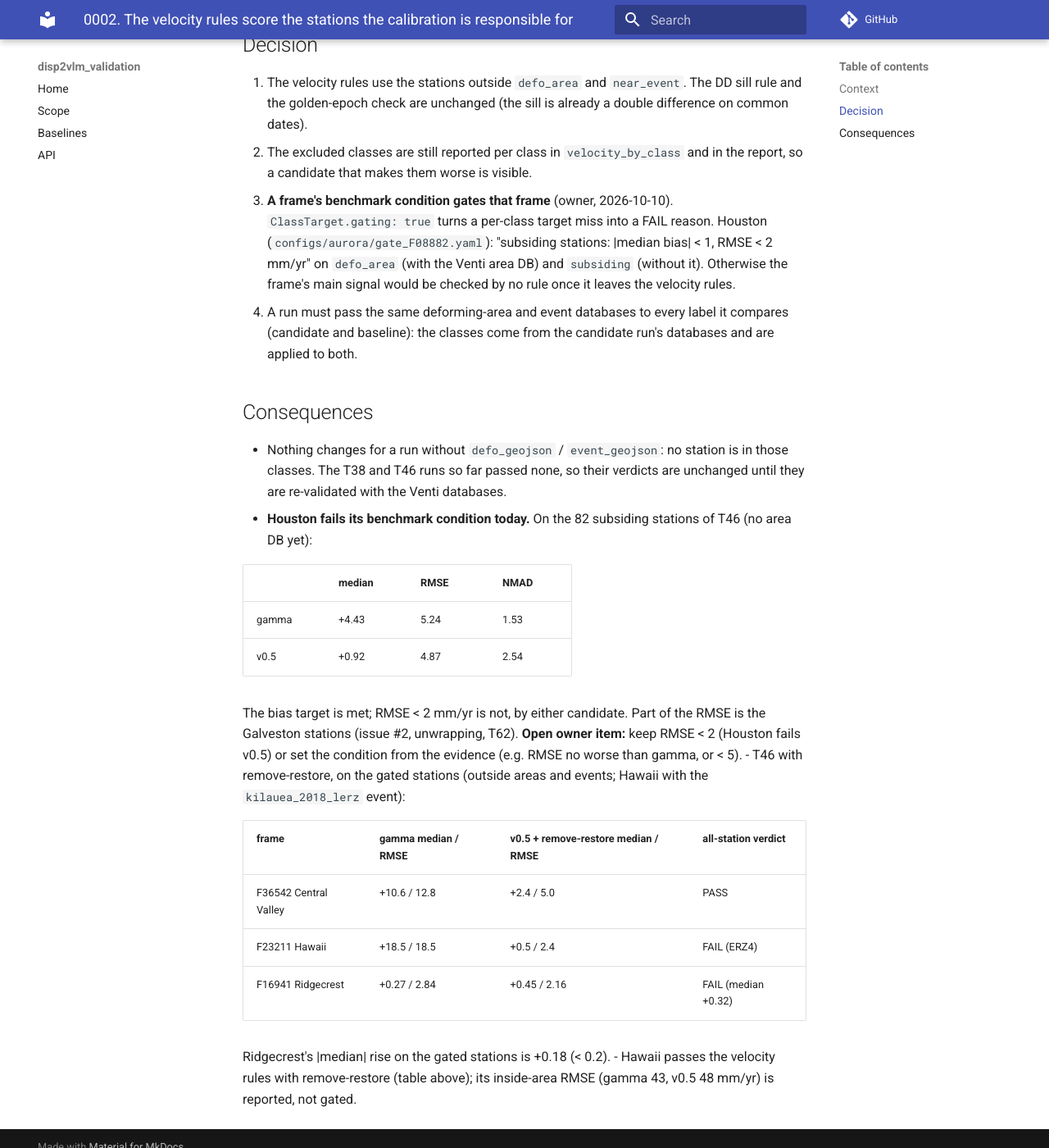
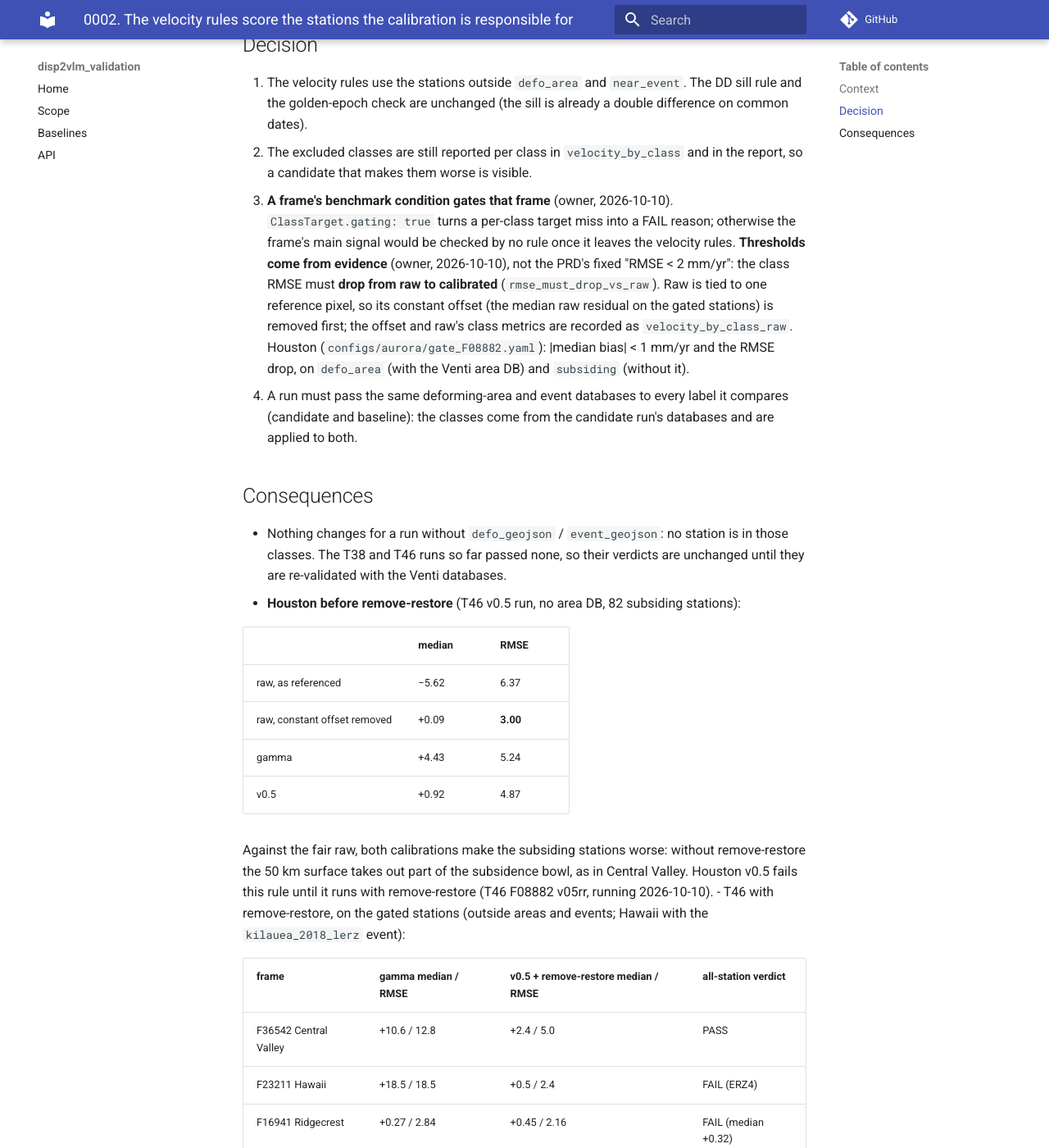
Before and after one commit to mgovorcin/disp2vlm_validation, an MkDocs documentation site: the page built from docs/decisions/0002-velocity-gate-outside-deforming-areas.md, in a window 1280 px wide and 1400 px high, scrolled down 1026 px. Shown: the whole window at 82% size. Built offline with MkDocs 1.6.1 and Material for MkDocs 9.7.7, drawn with Linux system fonts in a browser that asks for light colours; comment, search, counter and statistics services are not loaded; some of the changed text lies outside the part shown.

Commit message:
feat(gate): benchmark RMSE must drop from raw (owner: thresholds from evidence)
- ClassTarget.rmse_must_drop_vs_raw: the class RMSE must be below raw's,
  raw with its constant offset (median raw residual on the gated stations)
  removed, since raw is tied to one reference pixel. metrics.json records
  velocity_by_class_raw (offset and raw class metrics).
- Houston gate: |median bias| < 1 and the RMSE drop, replacing the PRD's
  fixed RMSE < 2 mm/yr (owner, 2026-10-10).
- Decision 0002 updated: before remove-restore Houston's subsiding
  stations are worse than the offset-removed raw (v0.5 4.87, gamma 5.24
  vs raw 3.00 mm/yr), so Houston v0.5 fails until the remove-restore run.
- evaluate: per-class checks moved to _class_target_misses.

Co-Authored-By: Claude Opus 5.5 <noreply@anthropic.com>

```diff
--- a/docs/decisions/0002-velocity-gate-outside-deforming-areas.md
+++ b/docs/decisions/0002-velocity-gate-outside-deforming-areas.md
@@ -41,10 +41,16 @@ stable station. The 2018 eruption is now an event in the Venti event DB
    and in the report, so a candidate that makes them worse is visible.
 3. **A frame's benchmark condition gates that frame** (owner, 2026-10-10).
    `ClassTarget.gating: true` turns a per-class target miss into a FAIL
-   reason. Houston (`configs/aurora/gate_F08882.yaml`): "subsiding stations:
-   |median bias| < 1, RMSE < 2 mm/yr" on `defo_area` (with the Venti area
-   DB) and `subsiding` (without it). Otherwise the frame's main signal would
-   be checked by no rule once it leaves the velocity rules.
+   reason; otherwise the frame's main signal would be checked by no rule
+   once it leaves the velocity rules. **Thresholds come from evidence**
+   (owner, 2026-10-10), not the PRD's fixed "RMSE < 2 mm/yr": the class
+   RMSE must **drop from raw to calibrated** (`rmse_must_drop_vs_raw`).
+   Raw is tied to one reference pixel, so its constant offset (the median
+   raw residual on the gated stations) is removed first; the offset and
+   raw's class metrics are recorded as `velocity_by_class_raw`. Houston
+   (`configs/aurora/gate_F08882.yaml`): |median bias| < 1 mm/yr and the
+   RMSE drop, on `defo_area` (with the Venti area DB) and `subsiding`
+   (without it).
 4. A run must pass the same deforming-area and event databases to every
    label it compares (candidate and baseline): the classes come from the
    candidate run's databases and are applied to both.
@@ -55,18 +61,20 @@ stable station. The 2018 eruption is now an event in the Venti event DB
   station is in those classes. The T38 and T46 runs so far passed none, so
   their verdicts are unchanged until they are re-validated with the Venti
   databases.
-- **Houston fails its benchmark condition today.** On the 82 subsiding
-  stations of T46 (no area DB yet):
+- **Houston before remove-restore** (T46 v0.5 run, no area DB, 82
+  subsiding stations):
 
-  | | median | RMSE | NMAD |
-  |---|---|---|---|
-  | gamma | +4.43 | 5.24 | 1.53 |
-  | v0.5 | +0.92 | 4.87 | 2.54 |
+  | | median | RMSE |
+  |---|---|---|
+  | raw, as referenced | −5.62 | 6.37 |
+  | raw, constant offset removed | +0.09 | **3.00** |
+  | gamma | +4.43 | 5.24 |
+  | v0.5 | +0.92 | 4.87 |
 
-  The bias target is met; RMSE < 2 mm/yr is not, by either candidate.
-  Part of the RMSE is the Galveston stations (issue #2, unwrapping, T62).
-  **Open owner item:** keep RMSE < 2 (Houston fails v0.5) or set the
-  condition from the evidence (e.g. RMSE no worse than gamma, or < 5).
+  Against the fair raw, both calibrations make the subsiding stations
+  worse: without remove-restore the 50 km surface takes out part of the
+  subsidence bowl, as in Central Valley. Houston v0.5 fails this rule until
+  it runs with remove-restore (T46 F08882 v05rr, running 2026-10-10).
 - T46 with remove-restore, on the gated stations (outside areas and
   events; Hawaii with the `kilauea_2018_lerz` event):
 
```
Also changed, not shown: other parts of docs/decisions/0002-velocity-gate-outside-deforming-areas.md (+1 -1 lines), 5 other files.
